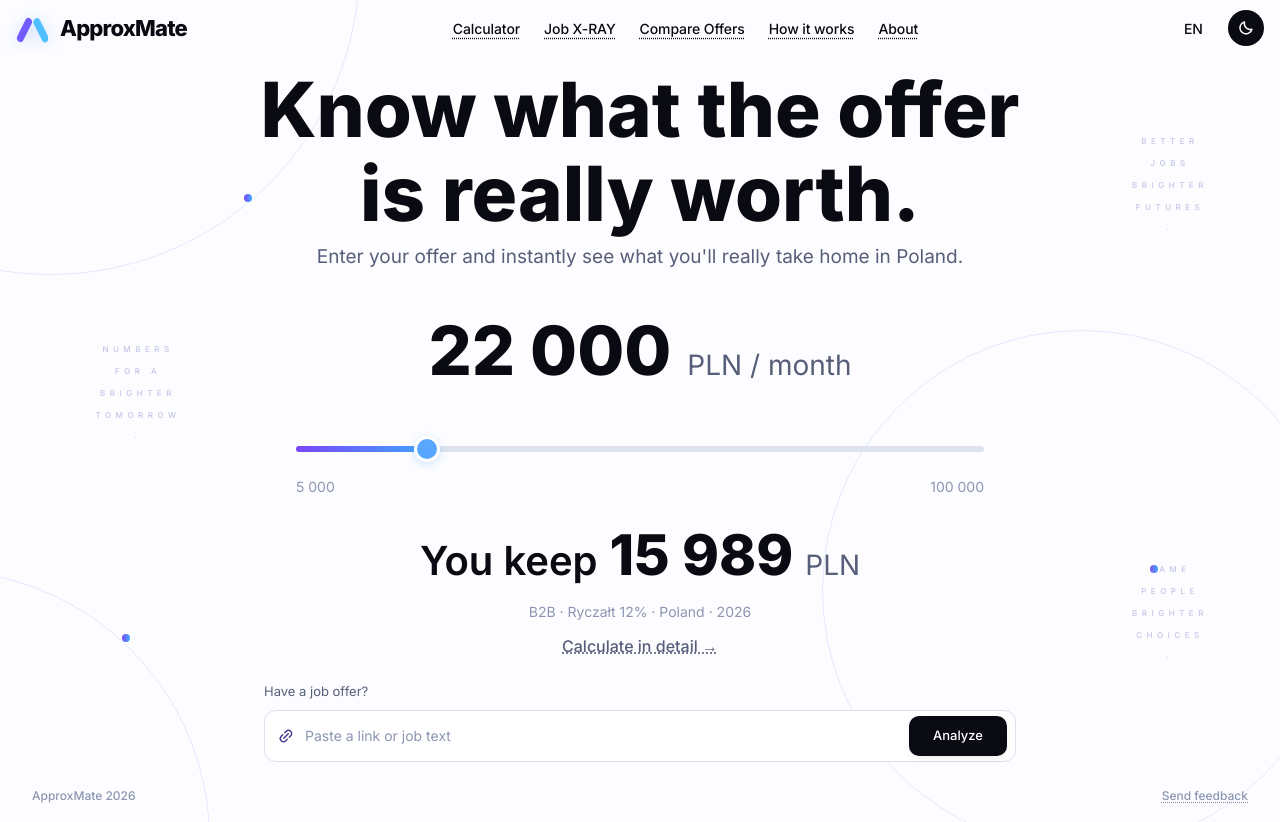
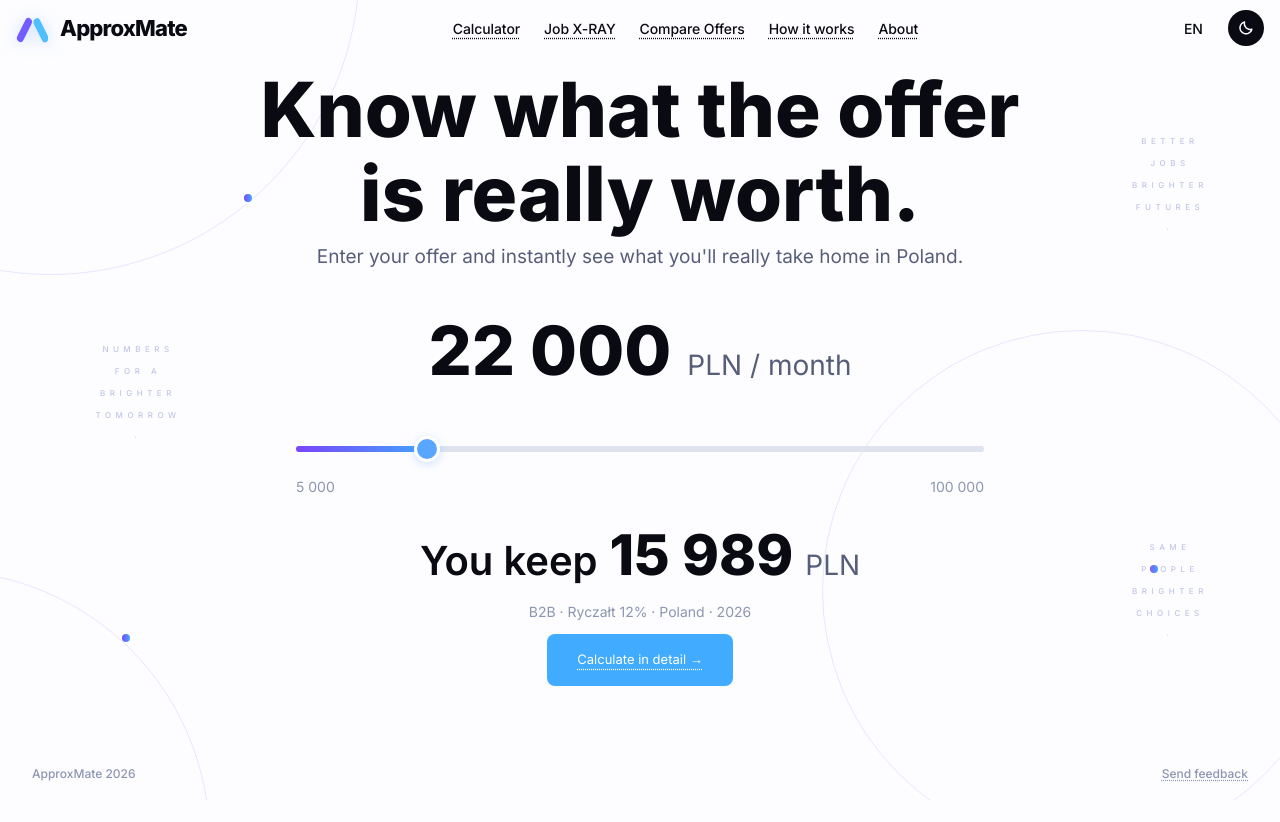
Before and after one commit to si13n/approx-mate, a React (Vite) app: page / in a window 1280 px wide. After the commit the page ends 800 px from the top, so only its background shows below. Built offline with nearby package versions, Linux system fonts and the light colour scheme.

Commit message:
refactor: simplify calculator entry pages

```diff
--- a/src/App.tsx
+++ b/src/App.tsx
@@ -2,7 +2,6 @@ import { useEffect, useMemo, useState } from "react"
 import { AppShell } from "./components/AppShell"
 import { Footer } from "./components/Footer"
 import { Header } from "./components/Header"
-import { JobOfferInputBar } from "./components/JobOfferInputBar"
 import { PageDecorations } from "./components/PageDecorations"
 import { CalculatorWorkspace } from "./components/calculator/CalculatorWorkspace"
 import type { QuickScenario } from "./components/calculator/TargetPanel"
@@ -146,7 +145,10 @@ export default function App() {
   return (
     <div className="relative min-h-screen overflow-hidden bg-page text-content">
       <PageDecorations />
-      <div className="relative z-10" data-dialog-background>
+      <div
+        className="relative z-10 flex min-h-screen flex-col"
+        data-dialog-background
+      >
         <Header
           lang={lang}
           t={t}
@@ -161,7 +163,6 @@ export default function App() {
         />
         <AppShell>
           {results ? (
-            <>
             <CalculatorWorkspace
               rawAmount={rawAmount}
               amount={amount}
@@ -203,17 +204,10 @@ export default function App() {
               }}
               onQuickScenario={applyScenario}
               onEditProfile={openTaxProfile}
-                onCompare={() => {
-                  window.location.href = "/compare"
-                }}
               onCopy={() => {
                 void copyRecruiterMessage()
               }}
             />
-              <div className="mx-auto w-full max-w-[624px]">
-                <JobOfferInputBar t={t} />
-              </div>
-            </>
           ) : (
             <main
               className="flex min-h-[60vh] items-center justify-center"
--- a/src/components/AppShell.tsx
+++ b/src/components/AppShell.tsx
@@ -2,7 +2,7 @@ import type { ReactNode } from "react"
 
 export function AppShell({ children }: { children: ReactNode }) {
   return (
-    <div className="mx-auto flex w-full max-w-[1440px] flex-col gap-6 px-4 pb-7 pt-7 min-[360px]:px-6 desktop:px-[72px] desktop:pb-6">
+    <div className="mx-auto flex w-full max-w-[1440px] flex-1 flex-col gap-6 px-4 pb-7 pt-7 min-[360px]:px-6 desktop:px-[72px] desktop:pb-6">
       {children}
     </div>
   )
--- a/src/components/calculator/CalculatorWorkspace.tsx
+++ b/src/components/calculator/CalculatorWorkspace.tsx
@@ -26,7 +26,6 @@ interface CalculatorWorkspaceProps {
   onPeriodChange: (period: SalaryInputPeriod) => void
   onQuickScenario: (scenario: QuickScenario) => void
   onEditProfile: () => void
-  onCompare: () => void
   onCopy: () => void
 }
 
@@ -48,7 +47,6 @@ export function CalculatorWorkspace(props: CalculatorWorkspaceProps) {
           recruiterMessage={props.recruiterMessage}
           copied={props.copied}
           t={props.t}
-          onCompare={props.onCompare}
           onCopy={props.onCopy}
         />
       </div>
--- a/src/components/calculator/DecisionResults.tsx
+++ b/src/components/calculator/DecisionResults.tsx
@@ -5,7 +5,6 @@ import type {
 import type { Translation } from "../../i18n/translations"
 import { fmt, fromPLN, toPLN } from "../../lib/formatting"
 import type { Currency, InputType, SalaryInputPeriod } from "../../types"
-import { Button } from "../ui/Button"
 import { OfferResultCard } from "./OfferResultCard"
 import { RecruiterMessage } from "./RecruiterMessage"
 
@@ -24,7 +23,6 @@ interface DecisionResultsProps {
   recruiterMessage: string
   copied: boolean
   t: Translation
-  onCompare: () => void
   onCopy: () => void
 }
 
@@ -81,27 +79,6 @@ export function DecisionResults(props: DecisionResultsProps) {
           t={props.t}
         />
       </div>
-      <section
-        className="flex flex-col gap-4 py-1 tablet:flex-row tablet:items-center tablet:justify-between"
-        aria-label={props.t.compareOffers}
-      >
-        <div>
-          <h3 className="font-display text-xl font-semibold text-text-primary">
-            {props.t.compareOffers}
-          </h3>
-          <p className="mt-1 text-xs leading-5 text-text-secondary tablet:text-sm">
-            {props.t.compareDescription}
-          </p>
-        </div>
-        <Button
-          variant="dark"
-          onClick={props.onCompare}
-          trailingIcon={<span aria-hidden="true">→</span>}
-          className="w-full shrink-0 rounded-[12px] tablet:w-auto tablet:min-w-[178px]"
-        >
-          {props.t.compareOffers}
-        </Button>
-      </section>
     </section>
   )
 }
--- a/src/components/ui/Button.tsx
+++ b/src/components/ui/Button.tsx
@@ -1,6 +1,6 @@
 import type { ButtonHTMLAttributes, ReactNode } from "react"
 
-type ButtonVariant = "primary" | "secondary" | "ghost" | "dark"
+type ButtonVariant = "primary" | "brand" | "secondary" | "ghost" | "dark"
 type ButtonSize = "md" | "lg"
 
 interface ButtonProps extends ButtonHTMLAttributes<HTMLButtonElement> {
@@ -14,6 +14,8 @@ interface ButtonProps extends ButtonHTMLAttributes<HTMLButtonElement> {
 const variants: Record<ButtonVariant, string> = {
   primary:
     "bg-primary text-content-inverse hover:bg-action disabled:bg-border-strong",
+  brand:
+    "bg-accent-blue-bright text-content-inverse hover:bg-[#279fff] disabled:bg-border-strong",
   secondary:
     "border border-border-strong bg-surface text-content-secondary hover:bg-surface-subtle",
   ghost: "bg-transparent text-action hover:bg-primary-subtle",
--- a/src/pages/NewHomePage.tsx
+++ b/src/pages/NewHomePage.tsx
@@ -3,7 +3,7 @@ import { calculateB2BFromGross } from "../lib/taxCalculations"
 import { DEFAULT_TAX_PROFILE } from "../config/tax"
 import { Footer } from "../components/Footer"
 import { Header } from "../components/Header"
-import { JobOfferInputBar } from "../components/JobOfferInputBar"
+import { Button } from "../components/ui/Button"
 import { translations } from "../i18n/translations"
 import { trackLanguageChanged } from "../lib/analytics"
 import type { Lang } from "../types"
@@ -197,7 +197,7 @@ export function NewHomePage() {
         <div>·</div>
       </div>
 
-      <div className="relative z-10">
+      <div className="relative z-10 flex min-h-screen flex-col">
         <Header
           lang={lang}
           t={t}
@@ -209,7 +209,7 @@ export function NewHomePage() {
         />
 
         {/* Main content container */}
-        <div className="w-full px-4 py-1 flex flex-col gap-2 md:gap-4 overflow-x-hidden">
+        <div className="flex w-full flex-1 flex-col gap-2 overflow-x-hidden px-4 py-1 md:gap-4">
           {/* Hero section */}
           <div className="text-center py-2 max-w-5xl mx-auto">
             <h1
@@ -323,30 +323,16 @@ export function NewHomePage() {
                     B2B · Ryczałt 12% · Poland · 2026
                   </p>
 
-                  <button
-                    className="inline-block mt-2 bg-none border-none cursor-pointer"
-                    style={{
-                      fontSize: "16px",
-                      fontFamily: "Inter, sans-serif",
-                      fontWeight: 500,
-                      color: "#575e7a",
-                      textDecoration: "underline",
-                      textDecorationStyle: "dotted",
-                      padding: 0,
-                    }}
+                  <Button
+                    variant="brand"
+                    className="mt-2 h-[52px] w-[186px] rounded-[8px] px-3 text-base underline decoration-dotted underline-offset-4"
+                    style={{ fontWeight: 400 }}
                     onClick={() => navigate("/calculator")}
                   >
                     Calculate in detail →
-                  </button>
+                  </Button>
                 </div>
               </div>
-            </div>
-          </div>
-
-          {/* Job X-RAY section */}
-          <div className="flex justify-center py-1">
-            <div className="w-full max-w-3xl px-2">
-              <JobOfferInputBar t={t} />
             </div>
           </div>
         </div>
```
Lines whose indentation alone changed are shown as unchanged.
